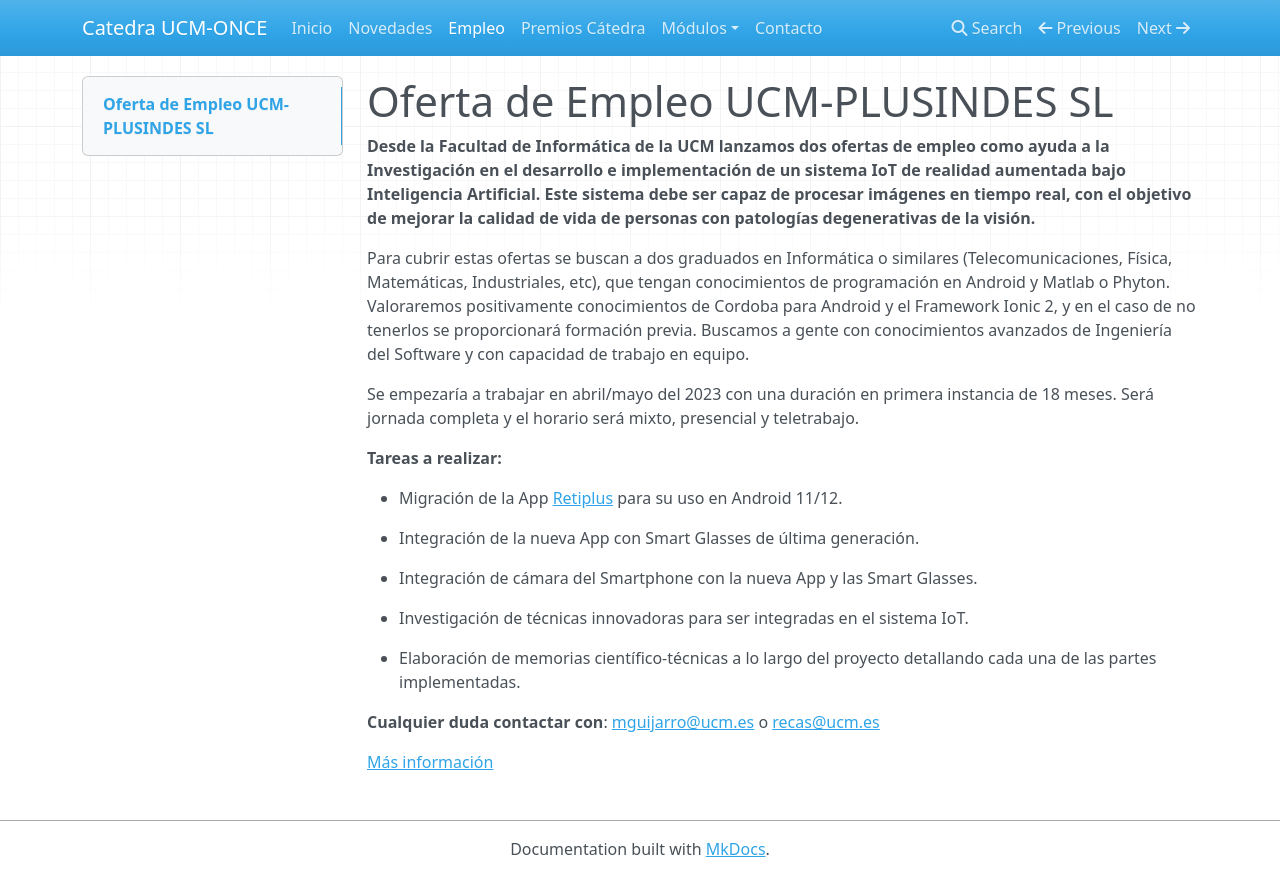
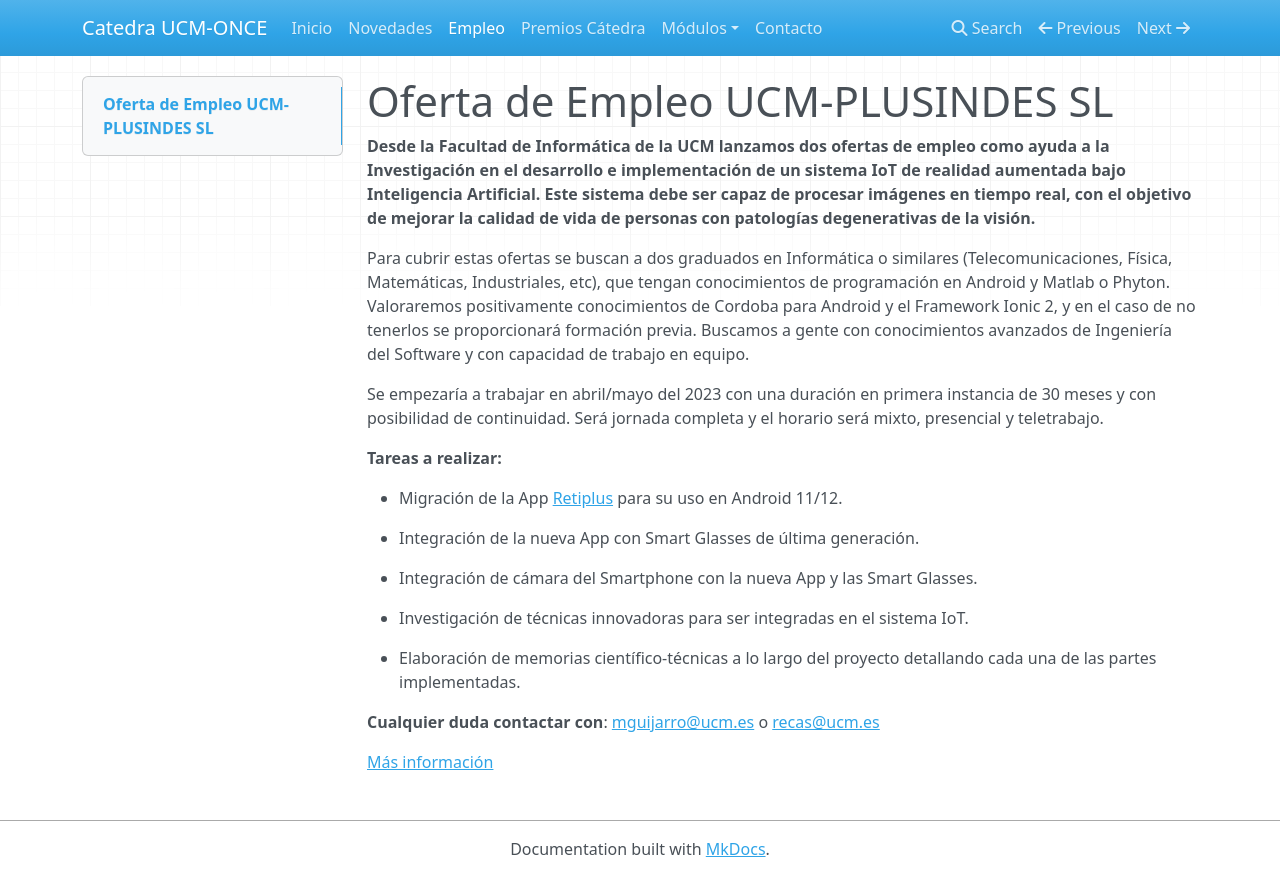
Before and after one commit to catedraonce/catedraonce.github.io, an MkDocs documentation site: the page built from docs/Empleo/index.md, in a window 1280 px wide. Shown: the top 896 px of the page. Built offline with MkDocs 1.6.1, drawn with Linux system fonts in a browser that asks for light colours; nearby versions of some CDN libraries.

Commit message:
empleo 30 meses

```diff
--- a/docs/Empleo/index.md
+++ b/docs/Empleo/index.md
@@ -4,7 +4,7 @@
 
 Para cubrir estas ofertas se buscan a dos graduados en Informática o similares (Telecomunicaciones, Física, Matemáticas, Industriales, etc), que tengan conocimientos de programación en Android y Matlab o Phyton. Valoraremos positivamente conocimientos de Cordoba para Android y el Framework Ionic 2, y en el caso de no tenerlos se proporcionará formación previa. Buscamos a gente con conocimientos avanzados de Ingeniería del Software y con capacidad de trabajo en equipo.
 
-Se empezaría a trabajar en abril/mayo del 2023 con una duración en primera instancia de 18 meses. Será jornada completa y el horario será mixto, presencial y teletrabajo.
+Se empezaría a trabajar en abril/mayo del 2023 con una duración en primera instancia de 30 meses y con posibilidad de continuidad. Será jornada completa y el horario será mixto, presencial y teletrabajo.
 
 **Tareas a realizar:**
 
```
Also changed, not shown: 2 other files.
